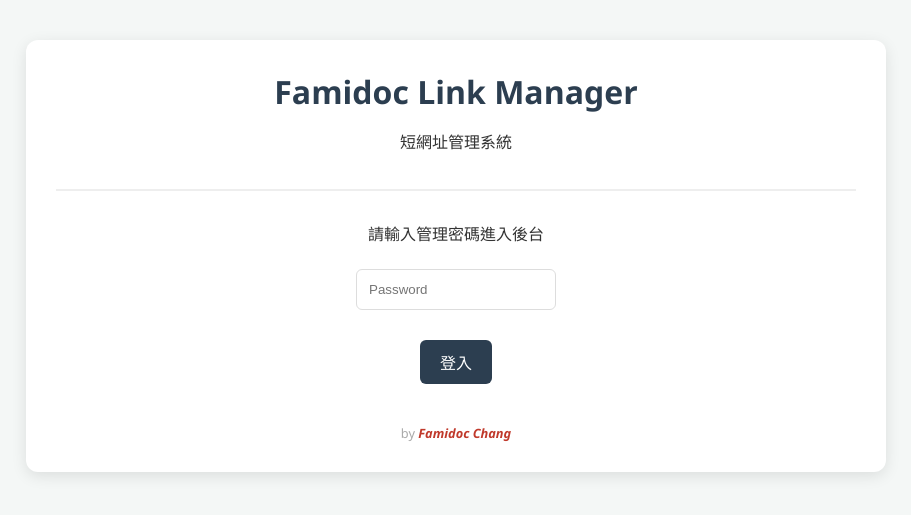
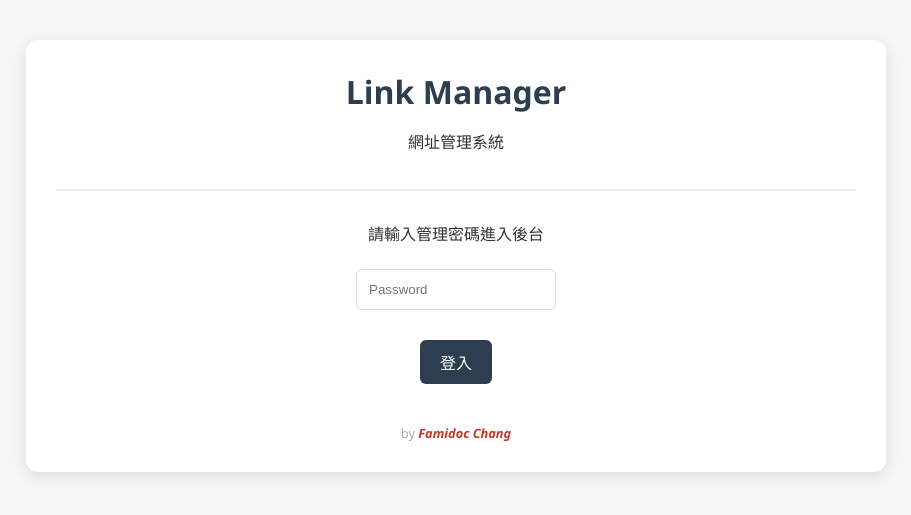
Before and after one commit to Famidoc/Famidoc.github.io, a Jekyll site: the page index.html, which Jekyll copies as it is, in a window 1280 px wide. Shown: the top 515 px of the page, without its empty margins (184-1095 px from the left). Built offline with Jekyll 4.4.1, drawn with Linux system fonts in a browser that asks for light colours.

Commit message:
Update header text in admin view

```diff
--- a/index.html
+++ b/index.html
@@ -68,8 +68,8 @@
     <div id="admin-view" class="hidden">
         <div class="container">
             <header>
-                <h1>Famidoc Link Manager</h1>
-                <p>短網址管理系統</p>
+                <h1>Link Manager</h1>
+                <p>網址管理系統</p>
             </header>
 
             <div id="login-panel">
```
